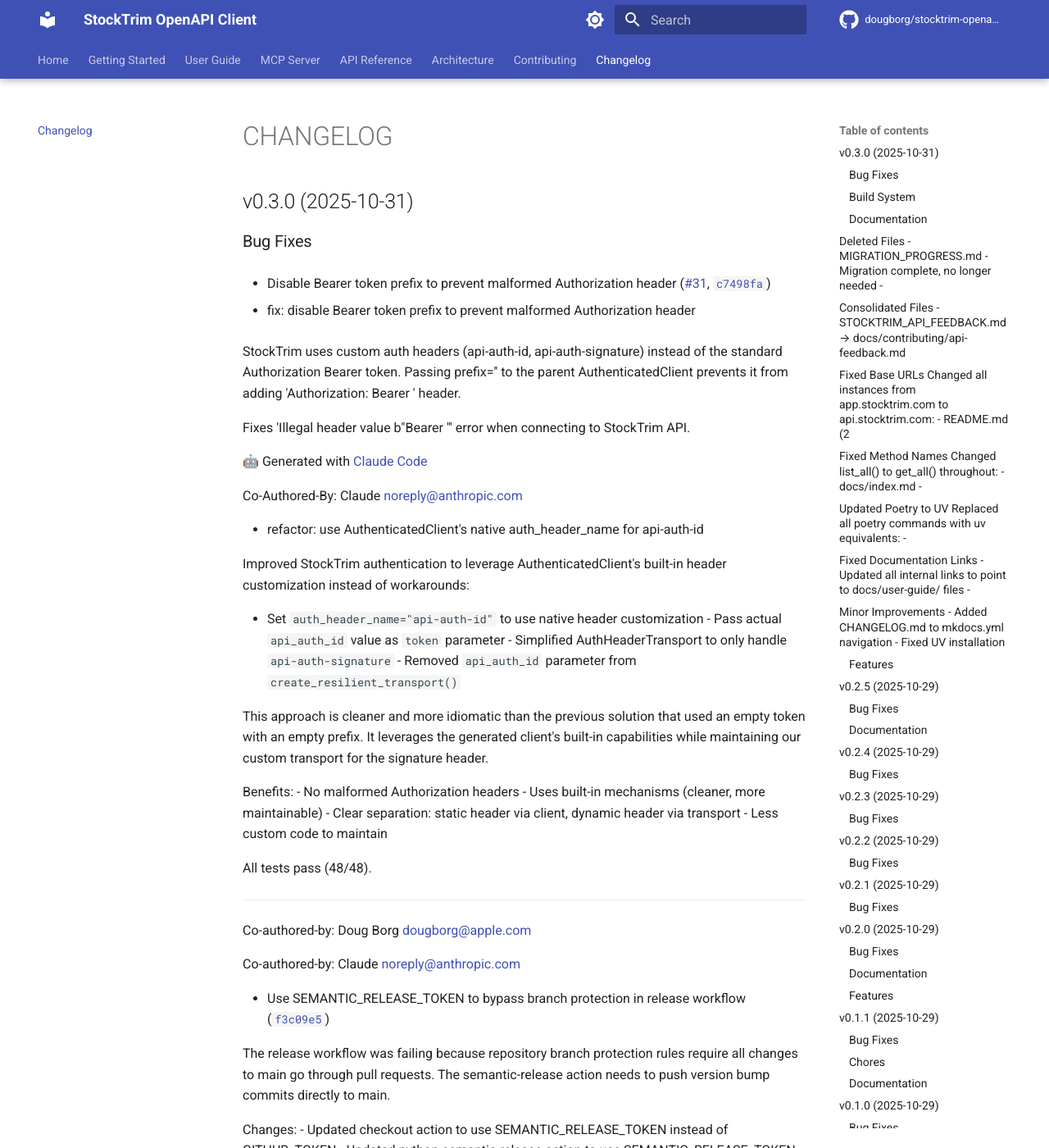
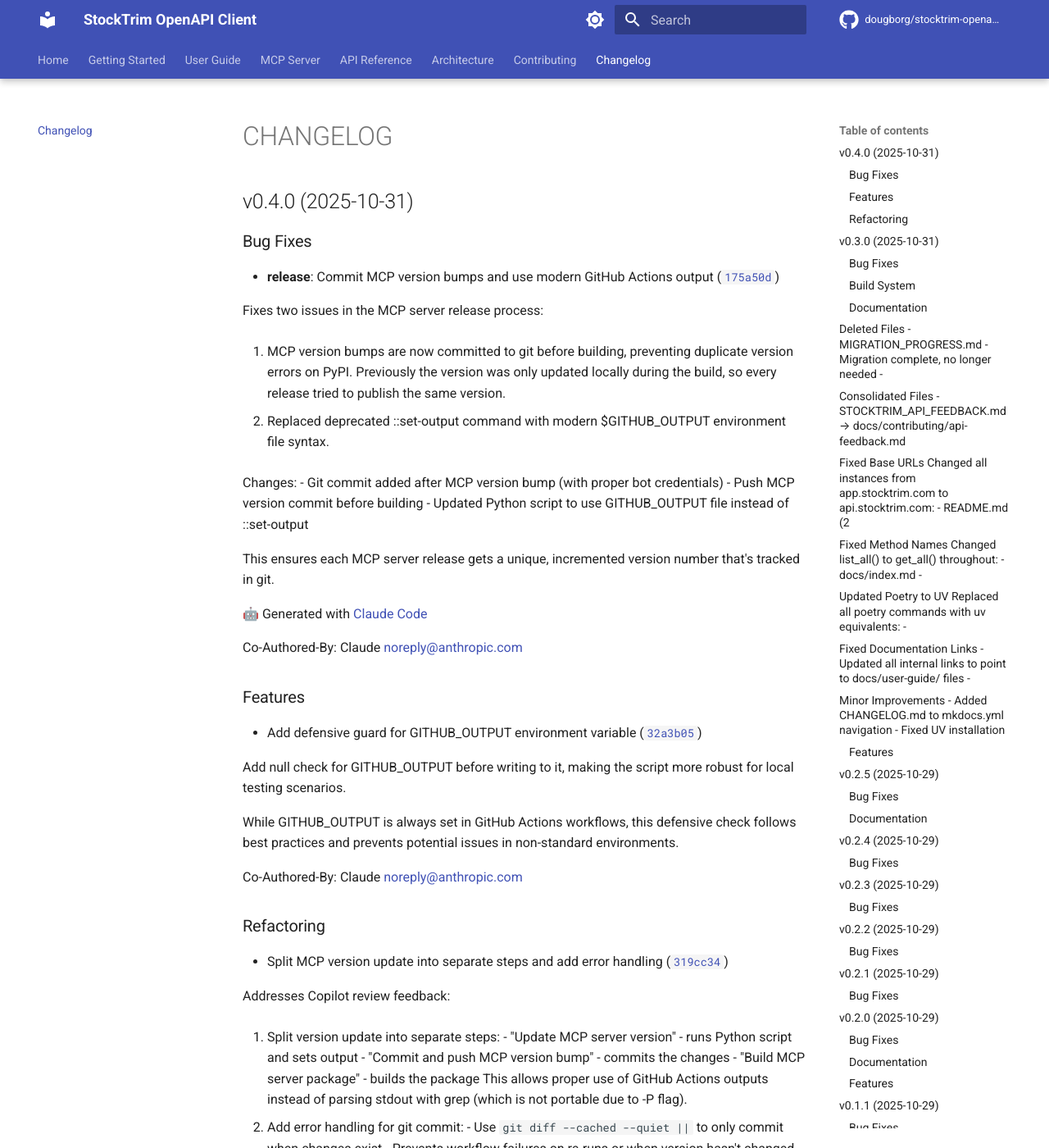
Before and after one commit to dougborg/stocktrim-openapi-client, an MkDocs documentation site: the page built from docs/CHANGELOG.md, in a window 1280 px wide and 1400 px high. Shown: the whole window at 82% size. Built offline with MkDocs 1.6.1 and Material for MkDocs 9.7.7, drawn with Linux system fonts in a browser that asks for light colours; comment, search, counter and statistics services are not loaded; the version menu is left out; some of the changed text lies outside the part shown.

Commit message:
chore(release): client v0.4.0

```diff
--- a/docs/CHANGELOG.md
+++ b/docs/CHANGELOG.md
@@ -1,6 +1,65 @@
 # CHANGELOG
 
 <!-- version list -->
+
+## v0.4.0 (2025-10-31)
+
+### Bug Fixes
+
+- **release**: Commit MCP version bumps and use modern GitHub Actions output
+  ([`175a50d`](https://github.com/dougborg/stocktrim-openapi-client/commit/175a50d93bd374d445daf596d2e74b93f7e25293))
+
+Fixes two issues in the MCP server release process:
+
+1. MCP version bumps are now committed to git before building, preventing duplicate
+   version errors on PyPI. Previously the version was only updated locally during the
+   build, so every release tried to publish the same version.
+
+1. Replaced deprecated ::set-output command with modern $GITHUB_OUTPUT environment file
+   syntax.
+
+Changes: - Git commit added after MCP version bump (with proper bot credentials) - Push
+MCP version commit before building - Updated Python script to use GITHUB_OUTPUT file
+instead of ::set-output
+
+This ensures each MCP server release gets a unique, incremented version number that's
+tracked in git.
+
+🤖 Generated with [Claude Code](https://claude.com/claude-code)
+
+Co-Authored-By: Claude <noreply@anthropic.com>
+
+### Features
+
+- Add defensive guard for GITHUB_OUTPUT environment variable
+  ([`32a3b05`](https://github.com/dougborg/stocktrim-openapi-client/commit/32a3b05021de7f51072a9d49d5f8c02caab7b9b1))
+
+Add null check for GITHUB_OUTPUT before writing to it, making the script more robust for
+local testing scenarios.
+
+While GITHUB_OUTPUT is always set in GitHub Actions workflows, this defensive check
+follows best practices and prevents potential issues in non-standard environments.
+
+Co-Authored-By: Claude <noreply@anthropic.com>
+
+### Refactoring
+
+- Split MCP version update into separate steps and add error handling
+  ([`319cc34`](https://github.com/dougborg/stocktrim-openapi-client/commit/319cc343fddc3037ce5ccab3e135b28975c41be2))
+
+Addresses Copilot review feedback:
+
+1. Split version update into separate steps: - "Update MCP server version" - runs Python
+   script and sets output - "Commit and push MCP version bump" - commits the changes -
+   "Build MCP server package" - builds the package This allows proper use of GitHub
+   Actions outputs instead of parsing stdout with grep (which is not portable due to -P
+   flag).
+
+1. Add error handling for git commit: - Use `git diff --cached --quiet ||` to only
+   commit when changes exist - Prevents workflow failures on re-runs or when version
+   hasn't changed
+
+Co-Authored-By: Claude <noreply@anthropic.com>
 
 ## v0.3.0 (2025-10-31)
 
--- a/pyproject.toml
+++ b/pyproject.toml
@@ -1,6 +1,6 @@
 [project]
 name = "stocktrim-openapi-client"
-version = "0.3.0"
+version = "0.4.0"
 description = "A modern, pythonic StockTrim Inventory Management API client with automatic retries, rate limiting, and smart pagination"
 authors = [
     {name = "Doug Borg", email = "dougborg@dougborg.org"},
--- a/stocktrim_public_api_client/__init__.py
+++ b/stocktrim_public_api_client/__init__.py
@@ -5,7 +5,7 @@ A modern, pythonic StockTrim Inventory Management API client with automatic
 retries and custom authentication.
 """
 
-__version__ = "0.3.0"
+__version__ = "0.4.0"
 
 from .stocktrim_client import StockTrimClient
 from .utils import (
```
